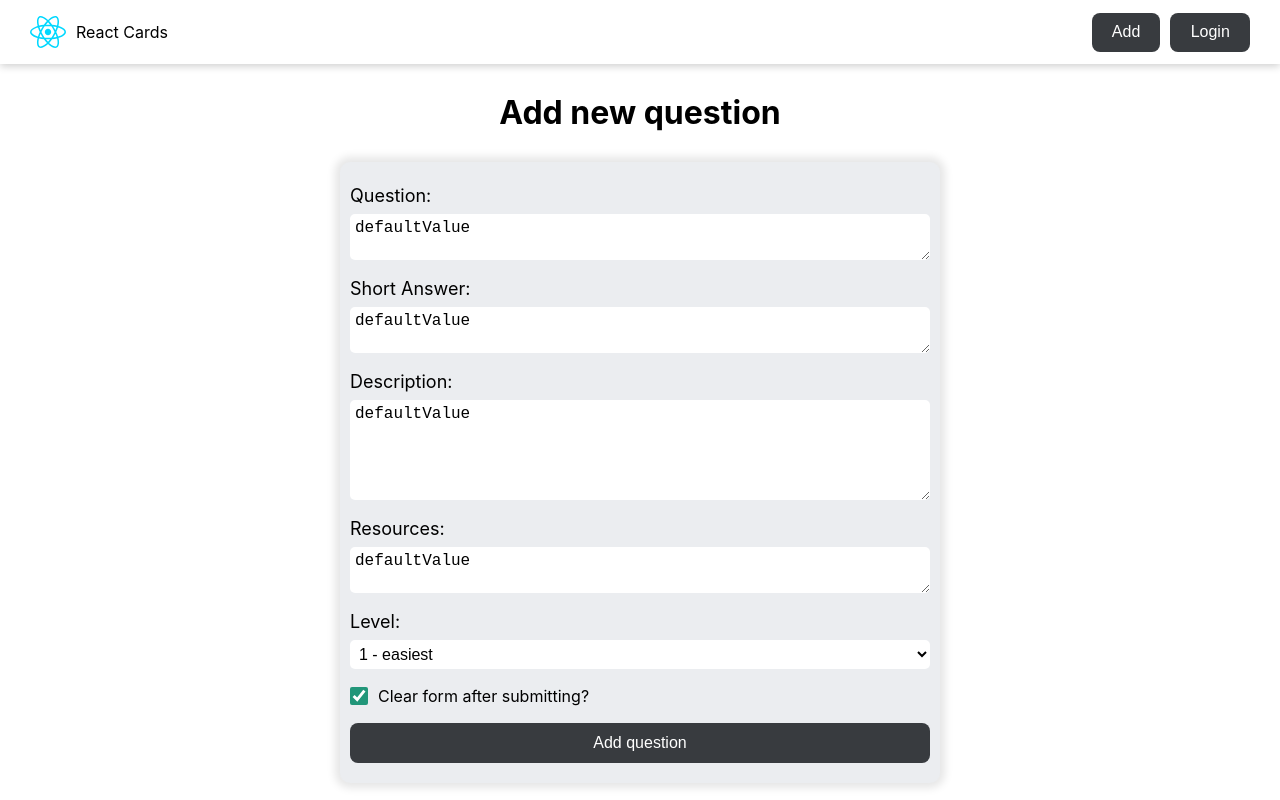
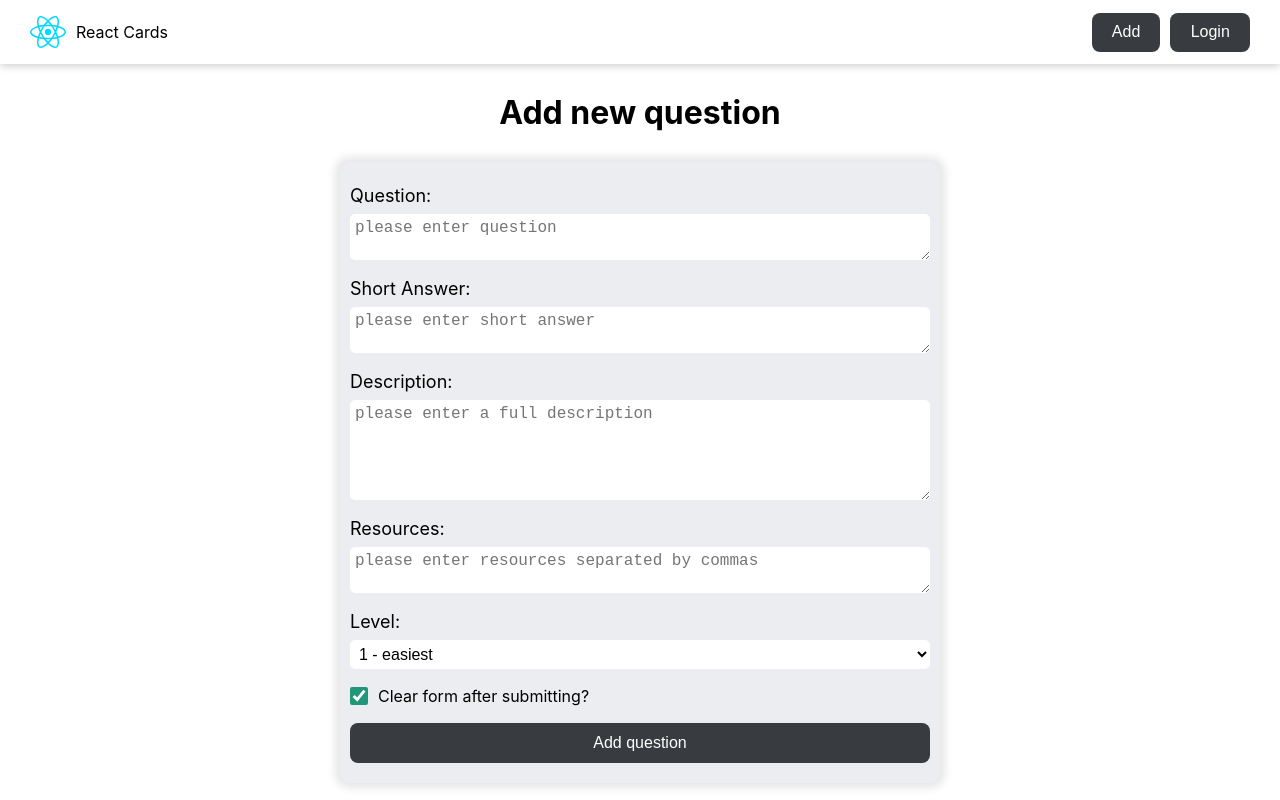
Before and after one commit to dkorneva/react-cards-app, a React (Vite) app: page /addquestion in a window 1280 px wide. Built offline with nearby package versions, Linux system fonts and the light colour scheme.

Commit message:
feat: добавлена логика отправки формы для нового вопроса на сервер

```diff
--- a/src/pages/AddQuestionPage/AddQuestionPage.jsx
+++ b/src/pages/AddQuestionPage/AddQuestionPage.jsx
@@ -1,19 +1,65 @@
-import {} from 'react'
+import { useActionState } from 'react'
 import cls from './AddQuestionPage.module.css'
 import {Button} from "../../components/Button"
+import { delayFn } from '../../helpers/delayFn'
+import { toast } from 'react-toastify'
+import { API_URL } from '../../constants'
+
+// createCardAction по умолчанию принимает 2 аргумента, потому что под капотом useActionState кладёт в эту функцию именно 2 аргумента
+// _prevState с нижним подчёркиванием, потому что это значение будет не нужно в данном случае
+// данная функция обозначает логику отправки данных формы на сервер
+const createCardAction = async (_prevState, formData) => {
+  try {
+    await delayFn();
+    // console.log("formData", Object.fromEntries(formData));
+    // console.log("formData", formData.get("question"));
+
+    const newQuestion = Object.fromEntries(formData);
+    const resources = newQuestion.resources.trim();
+    const isClearForm = newQuestion.clearForm;
+
+    const response = await fetch(`${API_URL}/react`, {
+      method: "POST",
+      body: JSON.stringify({
+        question: newQuestion.question,
+        answer: newQuestion.answer,
+        description: newQuestion.description,
+        resources: resources.length ? resources.split(",") : [],
+        level: Number(newQuestion.level),
+        completed: false,
+        editDate: undefined // данное поле будет использоваться только для EditQuestionPage
+      })
+    })
+
+    const question = await response.json();
+    toast.success("New question is successfully created!")
+
+    return isClearForm ? {} : question; // когда выполнена отправка на сервер, отработал action (createCardAction), если ничего не возвращать, то следующий formState в useActionState становится undefined, поэтому обязательно должно что-то возвращаться
+  } catch (error) {
+    toast.error(error.message)
+  }
+}
 
 export const AddQuestionPage = () => {
+	// const [formState, formAction, isPending] = useActionState(fn, initialState);
+	// useActionState возвращает кортеж:
+	// 1) formState изначально равен initialState, а после отправки формы он будет равен значению, которая вернёт функция fn, переданная в useActionState
+	// 2) formAction - функция, которая будет добавляться в форму в атрибут action - когда будет отправляться форма, будет отрабатывать данная функция
+	// 3) isPending - индикатор запроса на сервер
+	// useActionState хорошо подходит для форм
+	const [formState, formAction, isPending] = useActionState(createCardAction, {clearForm: true}) // поля cleatForm нет в БД, оно придумано, нужно для чекбокса
+
 	return (
 		<>
 			<h1 className={cls.formTitle}>Add new question</h1>
 
 			<div className={cls.formContainer}>
-				<form action='' className={cls.form}>
+				<form action={formAction} className={cls.form}>
 					<div className={cls.formControl}>
 						<label htmlFor='questionField'>Question: </label>
 						<textarea
 							// есть атрибут value, а есть атрибут defaultValue, когда мы используем неуправляемый контрол (у которого нет состояния, которое управляется с помоью React), то используем defaultValue, чтобы дать изначальное значение для контрола, value используем для состояния, при подвязывании элемента и функции изменения состояния через eventOnChange
-							defaultValue={'defaultValue'}
+							defaultValue={formState.question}
 							name='question'
 							id='questionField'
 							cols='30'
@@ -26,7 +72,7 @@
 					<div className={cls.formControl}>
 						<label htmlFor='answerField'>Short Answer: </label>
 						<textarea
-							defaultValue={'defaultValue'}
+							defaultValue={formState.answer}
 							name='answer'
 							id='answerField'
 							cols='30'
@@ -38,7 +84,7 @@
 					<div className={cls.formControl}>
 						<label htmlFor='descriptionField'>Description: </label>
 						<textarea
-							defaultValue={'defaultValue'}
+							defaultValue={formState.description}
 							name='description'
 							id='descriptionField'
 							cols='30'
@@ -50,7 +96,7 @@
 					<div className={cls.formControl}>
 						<label htmlFor='resourcesField'>Resources: </label>
 						<textarea
-							defaultValue={'defaultValue'}
+							defaultValue={formState.resources}
 							name='resources'
 							id='resourcesField'
 							cols='30'
@@ -61,7 +107,7 @@
 					</div>
 					<div className={cls.formControl}>
 						<label htmlFor='levelField'>Level: </label>
-						<select name='level' id='levelField' defaultValue={'defaultValue'}>
+						<select name='level' id='levelField' defaultValue={formState.level}>
 							<option disabled>Question level</option>
 							<hr />
 							<option value='1'>1 - easiest</option>
@@ -71,11 +117,17 @@
 					</div>
 
 					<label htmlFor='clearFormField' className={cls.clearFormControl}>
-						<input className={cls.checkbox} type='checkbox' name='clearForm' id='clearFormField' defaultChecked={true}/>
-            <span>Clear form after submitting?</span>
+						<input
+							className={cls.checkbox}
+							type='checkbox'
+							name='clearForm'
+							id='clearFormField'
+							defaultChecked={formState.clearForm}
+						/>
+						<span>Clear form after submitting?</span>
 					</label>
 
-          <Button>Add question</Button>
+					<Button isDisabled={isPending}>Add question</Button>
 				</form>
 			</div>
 		</>
```
